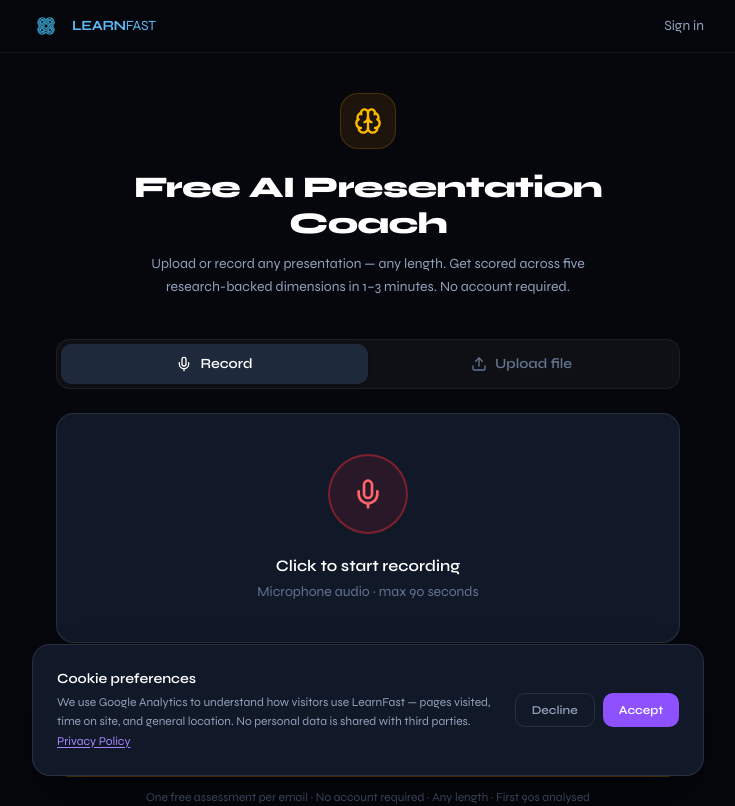
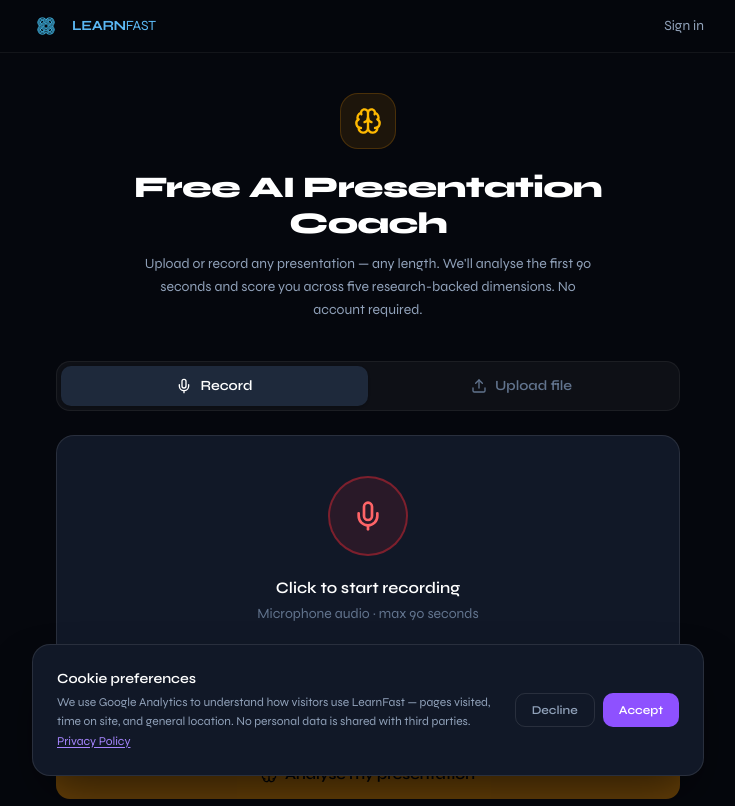
Before and after one commit to LearnFastApp/learnfast-web-app, a Next.js app: page /try in a window 1280 px wide. Shown: the top 806 px of the page, without its empty margins (272-1007 px from the left). Built offline with nearby package versions, Linux system fonts and the light colour scheme; no server answers.

Commit message:
copy: clarify 90s analysis limit in /try hero subtitle
Co-Authored-By: Claude Sonnet 4.6 <noreply@anthropic.com>

```diff
--- a/app/try/page.tsx
+++ b/app/try/page.tsx
@@ -390,8 +390,8 @@ export default function TryPage() {
             Free AI Presentation Coach
           </h1>
           <p className="text-slate-400 text-sm max-w-md mx-auto leading-relaxed">
-            Upload or record any presentation — any length. Get scored across
-            five research-backed dimensions in 1–3 minutes. No account required.
+            Upload or record any presentation — any length. We&apos;ll analyse the first
+            90 seconds and score you across five research-backed dimensions. No account required.
           </p>
         </div>
 
```
